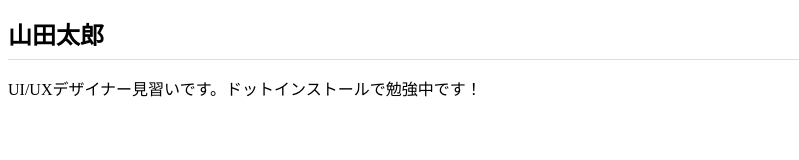
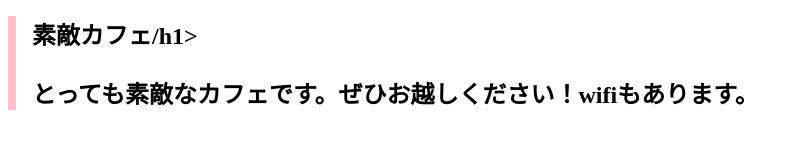
Before and after one commit to aoisoragasuki2002/aoisoragasuki2002.github.io, a plain HTML site: page index.html in a window 1280 px wide. Shown: the whole page, without its empty margins (0-799 px from the left). Drawn offline with Linux system fonts and the light colour scheme.

Commit message:
Add files via upload

```diff
--- a/css/styles.css
+++ b/css/styles.css
@@ -1,5 +1,5 @@
 h1 {
   font-size: 24px;
-  padding-bottom: 8px;
-  border-bottom: 1px solid #ddd;
+  padding-left: 16px;
+  border-left: 8px solid pink;
 }
--- a/index.html
+++ b/index.html
@@ -2,12 +2,12 @@
 <html lang="ja">
 <head>
   <meta charset="UTF-8">
-  <title>山田太郎のポートフォリオサイト</title>
+  <title>素敵カフェ</title>
   <link rel="stylesheet" href="css/styles.css"
 
 </head>
 <body>
-  <h1>山田太郎</h1>
-  <p>UI/UXデザイナー見習いです。ドットインストールで勉強中です！</p>
+  <h1>素敵カフェ/h1>
+  <p>とっても素敵なカフェです。ぜひお越しください！wifiもあります。</p>
 </body>
 </html>
```
